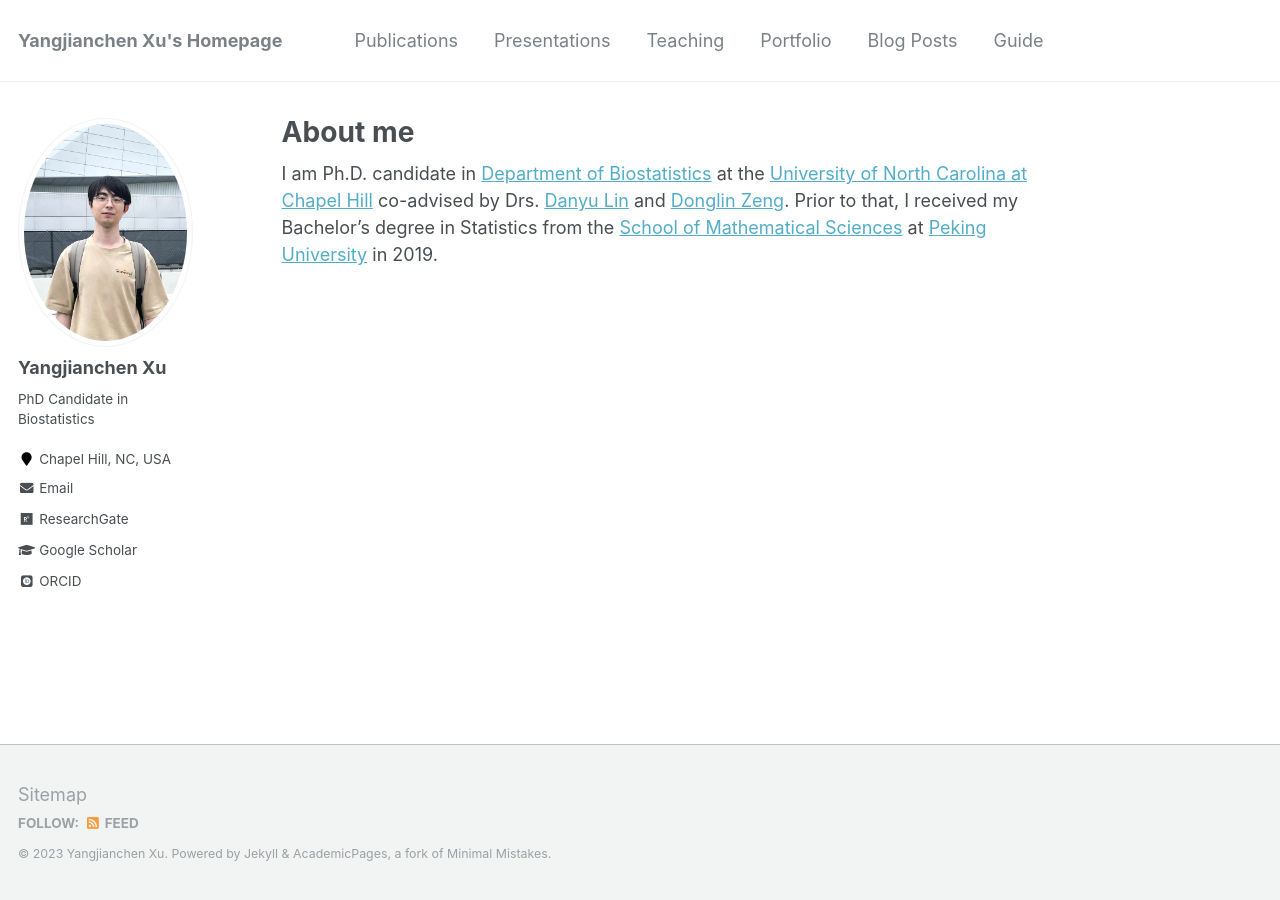
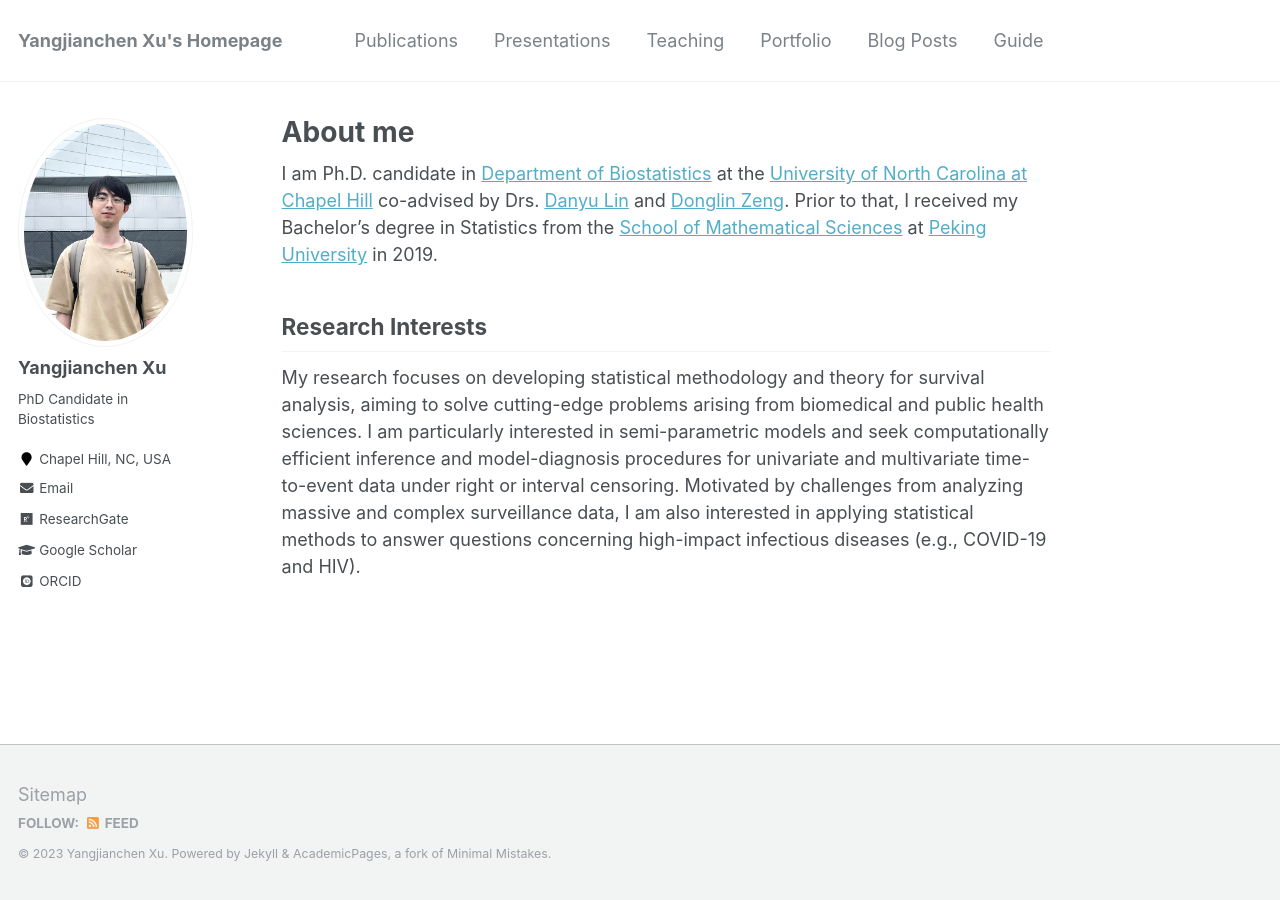
Before and after one commit to yangjc-xu/yangjc-xu.github.io, a Jekyll site: the page built from _pages/about.md, in a window 1280 px wide. Built offline with Jekyll 4.4.1, drawn with Linux system fonts in a browser that asks for light colours; some web fonts are replaced.

Commit message:
Update about.md

```diff
--- a/_pages/about.md
+++ b/_pages/about.md
@@ -9,3 +9,6 @@
 ---
 
 I am Ph.D. candidate in [Department of Biostatistics](https://sph.unc.edu/bios/biostatistics/) at the [University of North Carolina at Chapel Hill](https://www.unc.edu) co-advised by Drs. [Danyu Lin](https://sph.unc.edu/adv_profile/danyu-lin-phd/) and [Donglin Zeng](https://sph.umich.edu/faculty-profiles/zeng-donglin.html). Prior to that, I received my Bachelor’s degree in Statistics from the [School of Mathematical Sciences](https://www.math.pku.edu.cn/) at [Peking University](https://english.pku.edu.cn) in 2019.
+
+## Research Interests
+My research focuses on developing statistical methodology and theory for survival analysis, aiming to solve cutting-edge problems arising from biomedical and public health sciences. I am particularly interested in semi-parametric models and seek computationally efficient inference and model-diagnosis procedures for univariate and multivariate time-to-event data under right or interval censoring. Motivated by challenges from analyzing massive and complex surveillance data, I am also interested in applying statistical methods to answer questions concerning high-impact infectious diseases (e.g., COVID-19 and HIV).
```
